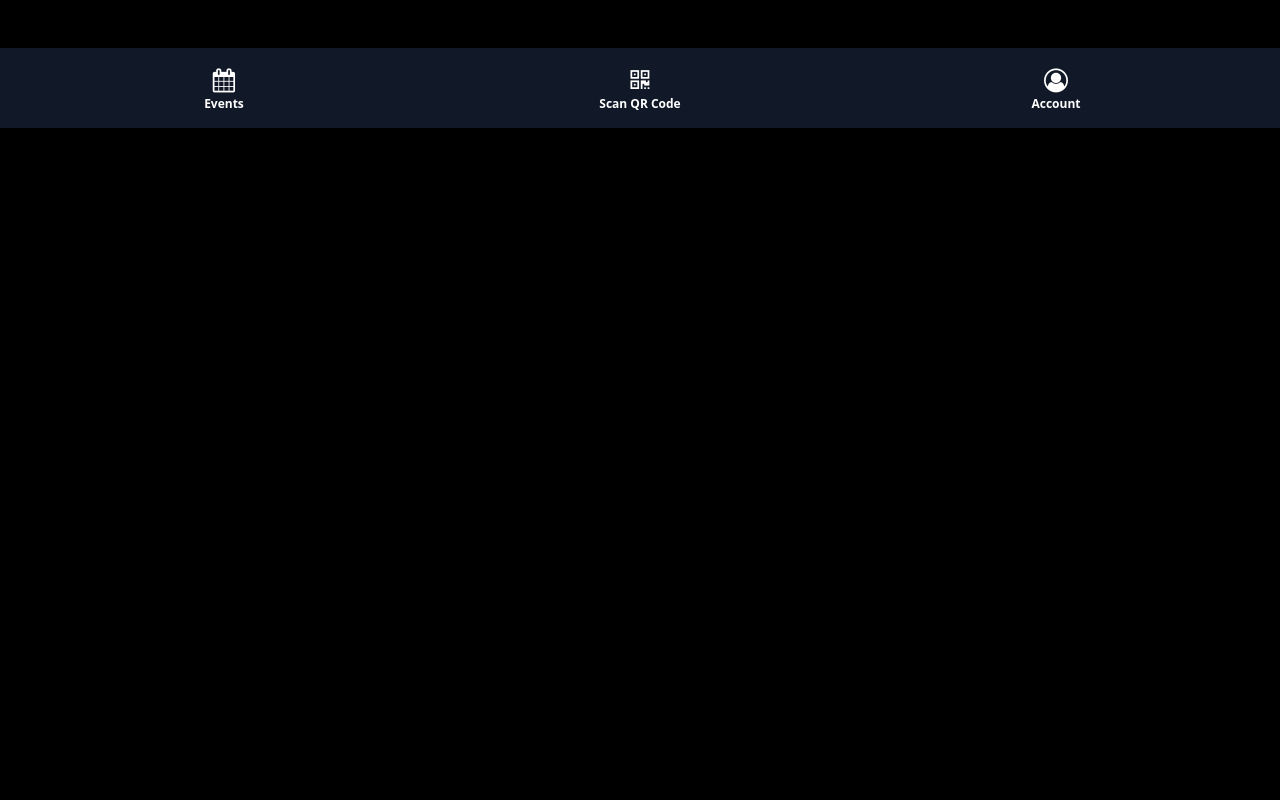
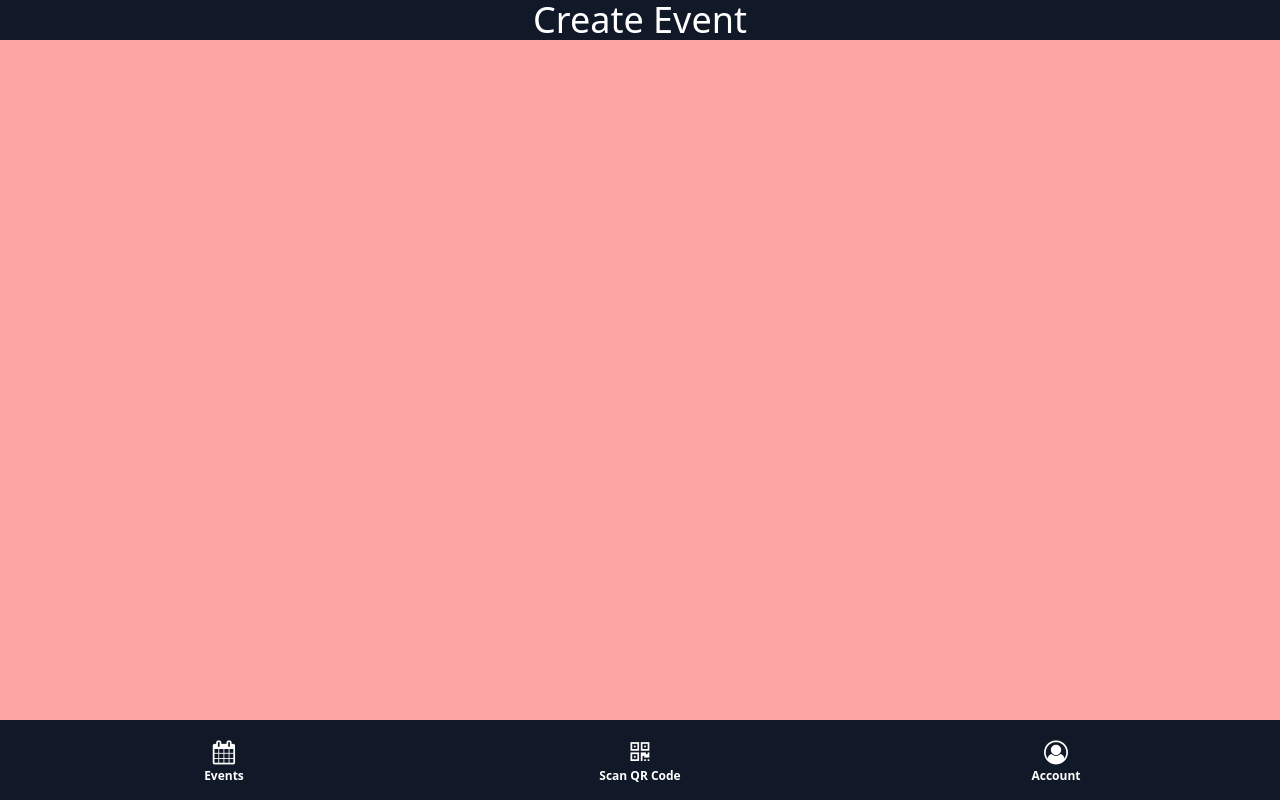
Before and after one commit to relievers/relive, a SvelteKit app in the folder frontend/: page /createevent in a window 1280 px wide. Before the commit this address had no page. Built offline with nearby package versions, Linux system fonts and the light colour scheme.

Commit message:
Useful push

```diff
--- /dev/null
+++ b/frontend/src/lib/Eventbox.svelte
@@ -0,0 +1 @@
+<!-- For Events Page -->
--- /dev/null
+++ b/frontend/src/routes/createevent/+page.svelte
@@ -0,0 +1,9 @@
+<div class="flex-grow w-full bg-red-300">
+    <div class="bg-gray-900 flex flex-col justify-center items-center">
+    <h1 class="text-white text-4xl">Create Event</h1>
+    </div>
+    <div class="bg-gray-900 flex flex-col justify-center items-center">
+
+    </div>
+
+</div>
--- a/frontend/src/routes/events/+page.svelte
+++ b/frontend/src/routes/events/+page.svelte
@@ -26,6 +26,9 @@
 
 <div class="flex-grow w-full bg-red-300">
     <div class="bg-gray-900 flex flex-col justify-center items-center">
+    <h1 class="text-white text-4xl">Events</h1>
+    </div>
+    <div class="bg-gray-900 flex flex-col justify-center items-center">
         <h2 class="text-white text-2xl">Your Events</h2>
         {#each events as event}
             {#if event.state === 'PLANNED' && event.ownerId === 1} <!--TODO: OwnerID-->
```
